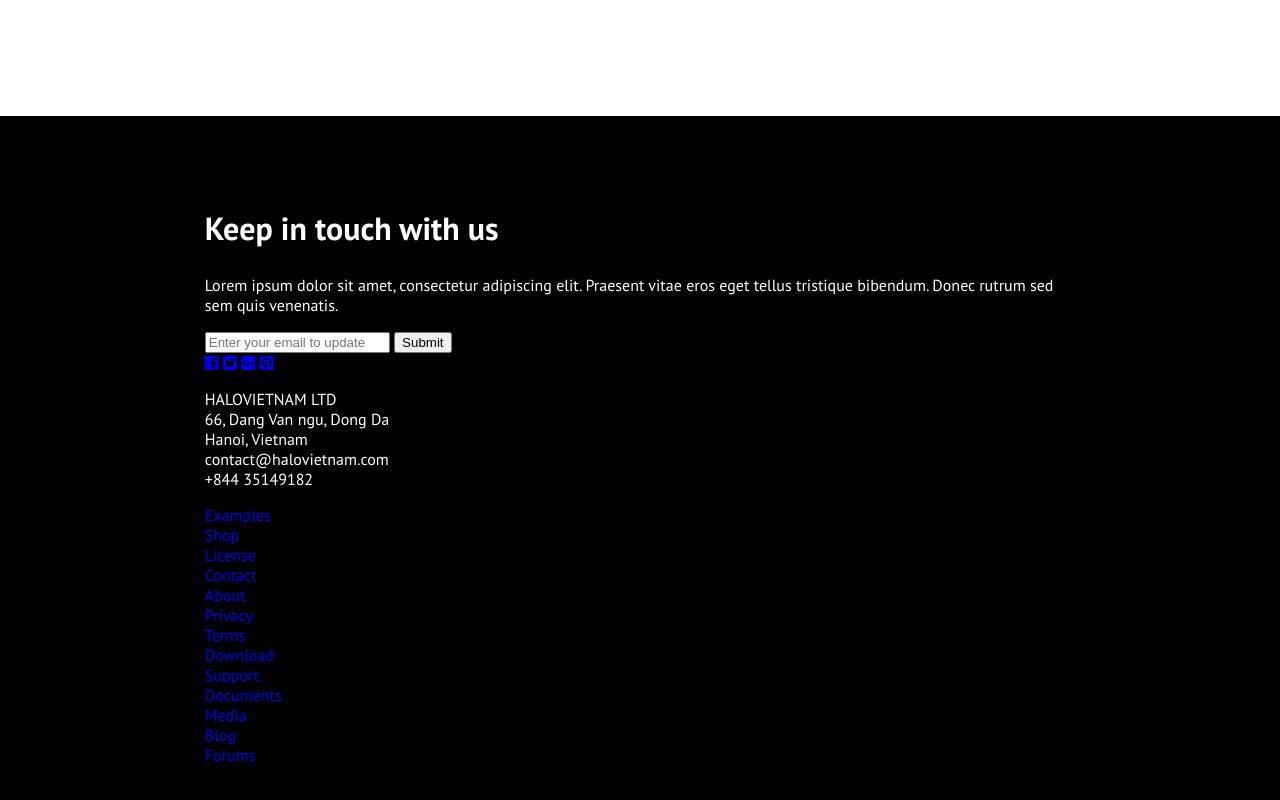
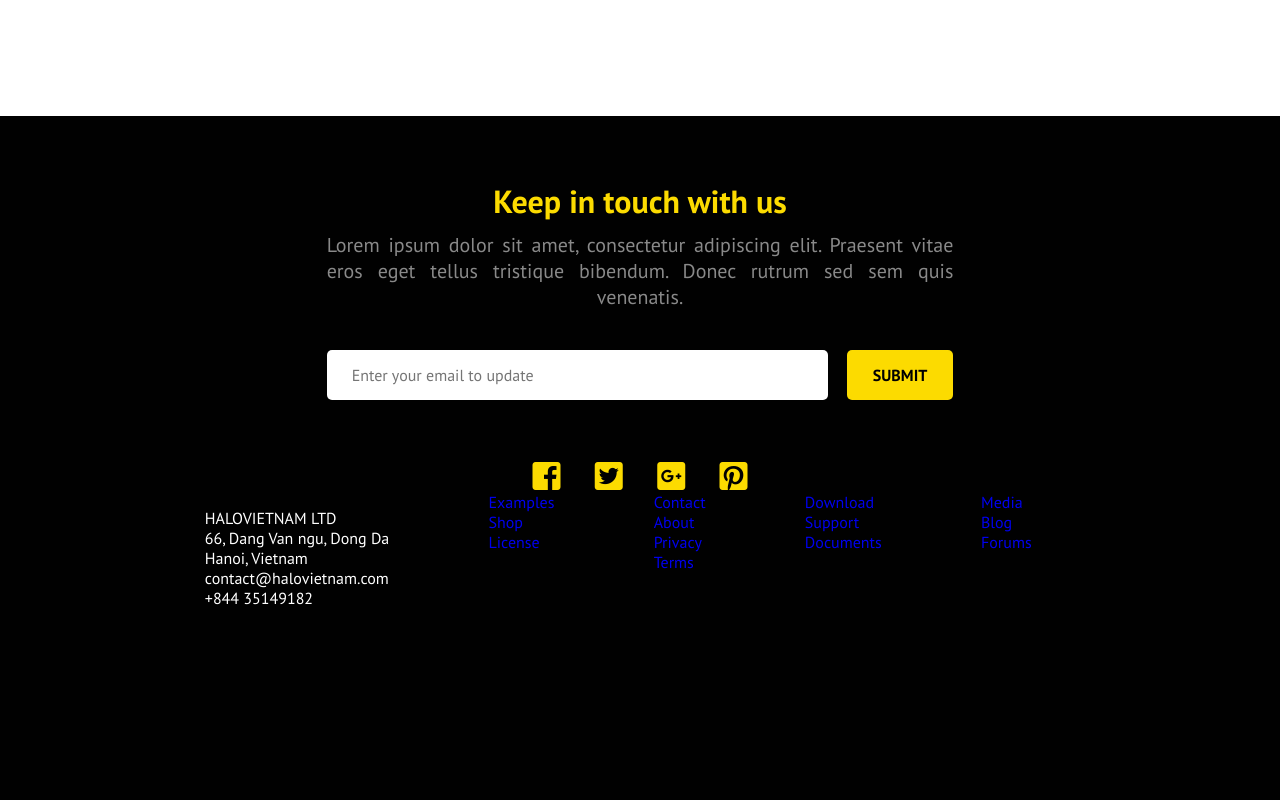
Before and after one commit to marchefk/tinyone, a plain HTML site: page index.html in a window 1280 px wide. Shown: the part 1624-2424 px from the top of the page. Drawn offline with Linux system fonts and the light colour scheme.

Commit message:
[4] Contact CSS

```diff
--- /dev/null
+++ b/_mixins.scss
@@ -0,0 +1,18 @@
+@mixin title-style {
+  margin: 0;
+  @media (min-width: 700px) {
+    text-align: center;
+  }
+}
+
+@mixin subtitle-style {
+  margin: 10px auto 20px auto;
+  @media (min-width: 700px) {
+    width: 72%;
+    text-align: center;
+  }
+  @media (orientation: landscape) {
+    text-align: justify;
+    text-align-last: center;
+  }
+}
--- a/index.html
+++ b/index.html
@@ -128,20 +128,22 @@
     </section>
     <!-- Contact -->
     <section class="section section--theme-contact">
-      <h1 class="section__title">Keep in touch with us</h1>
-      <p class="section__text">
+      <h1 class="section__title section__title--theme-contact">Keep in touch with us</h1>
+      <h2 class="section__subtitle section__subtitle--theme-contact">
         Lorem ipsum dolor sit amet, consectetur adipiscing elit.
         Praesent vitae eros eget tellus tristique bibendum.
         Donec rutrum sed sem quis venenatis.
-      </p>
+      </h2>
       <form class="form">
-        <input class="input" type="email" name="email" placeholder="Enter your email to update" required></input>
-        <button class="button" type="submit" value="submit">Submit</button>
+        <input class="form__input" type="email" name="email" placeholder="Enter your email to update" required></input>
+        <button class="form__button" type="submit" value="submit">Submit</button>
       </form>
-      <a class="link" href="#"><i class="link__icon fab fa-facebook-square"></i></a>
-      <a class="link" href="#"><i class="link__icon fab fa-twitter-square"></i></a>
-      <a class="link" href="#"><i class="link__icon fab fa-google-plus-square"></i></a>
-      <a class="link" href="#"><i class="link__icon fab fa-pinterest-square"></i></a>
+      <div class="link-cont">
+        <a class="link-cont__link" href="#"><i class="link__icon fab fa-facebook-square fa-2x"></i></a>
+        <a class="link-cont__link" href="#"><i class="link__icon fab fa-twitter-square fa-2x"></i></a>
+        <a class="link-cont__link" href="#"><i class="link__icon fab fa-google-plus-square fa-2x"></i></a>
+        <a class="link-cont__link" href="#"><i class="link__icon fab fa-pinterest-square fa-2x"></i></a>
+      </div>
       <footer class="footer">
         <p class="footer__text">
           HALOVIETNAM LTD<br/>
--- a/master.scss
+++ b/master.scss
@@ -1,4 +1,5 @@
 @import '_base';
+@import '_mixins';
 
 // Navigation
 
@@ -41,7 +42,7 @@
 }
 
 .nav__link {
-  color: black;
+  color: #010101;
 }
 
 
@@ -92,7 +93,7 @@
 }
 
 .section__img {
-  @media (max-width: 699px) {
+  @media (max-width: 699px) { /////////////// max-width
     display: none;
   }
   @media (orientation: landscape) and (min-width: 700px) { ///////////to check
@@ -131,20 +132,19 @@
   color: #555555;
 }
 
+
+// Section: Features
+
 .section--theme-features {
   background-color: white;
 }
 
 .section__title--theme-features {
-  text-align: center;
-  margin: 0;
+  @include title-style;
 }
 
 .section__subtitle--theme-features {
-  text-align: center;
-  width: 80%;
-  margin: 10px auto 20px auto;
-  font-size: 20px;
+  @include subtitle-style;
 }
 
 .features {
@@ -190,7 +190,96 @@
   color: #898989;
 }
 
+
+// Section: Contact
+
 .section--theme-contact {
   background-color: #010101;
   color: white;
 }
+
+.section__title--theme-contact {
+  @include title-style;
+  color: #fcdb00;
+}
+
+.section__subtitle--theme-contact {
+  @include subtitle-style;
+  color: #898989;
+}
+
+.form {
+  margin: auto;
+  margin-top: 40px;
+  @media (max-width: 699px) { /////////////// max-width
+    height: 140px;
+  }
+  @media (min-width: 700px) {
+    width: 72%;
+    height: 50px;
+  }
+}
+
+.form__input {
+  font-family: 'PT Sans', sans-serif;
+  font-size: 16px;
+  border: none;
+  border-radius: 5px;
+  padding-left: 25px;
+  padding-right: 25px;
+  &:focus {
+    outline: none;
+    box-shadow: 0 0 1px 1px #fcdb00;
+  }
+  @media (max-width: 699px) { /////////////// max-width
+    width: 100%;
+    height: 50%;
+  }
+  @media (min-width: 700px) { /////////////// max-width
+    width: 80%;
+    height: 100%;
+  }
+}
+
+.form__button {
+  // margin: auto;
+  font-family: 'PT Sans', sans-serif;
+  font-size: 16px;
+  font-weight: 700;
+  text-transform: uppercase;
+  background-color: #fcdb00;
+  border: none;
+  border-radius: 5px;
+  @media (max-width: 699px) { /////////////// max-width
+    width: 100%;
+    height: 50%;
+    margin-top: 5px;
+  }
+  @media (min-width: 700px) {
+    width: 17%;
+    height: 100%;
+    float: right;
+  }
+}
+
+.link-cont {
+  text-align: center;
+  margin-top: 40px;
+  @media (min-width: 700px) {
+    margin-top: 60px;
+  }
+}
+
+.link-cont__link {
+  color: #fcdb00;
+  &:nth-child(-n+3) {
+    margin-right: 30px;
+  }
+}
+
+.footer {
+  display: flex;
+  justify-content: space-between;
+  flex-wrap: wrap;
+  padding-right: 5%;
+}
```
Also changed, not shown: master.css.
